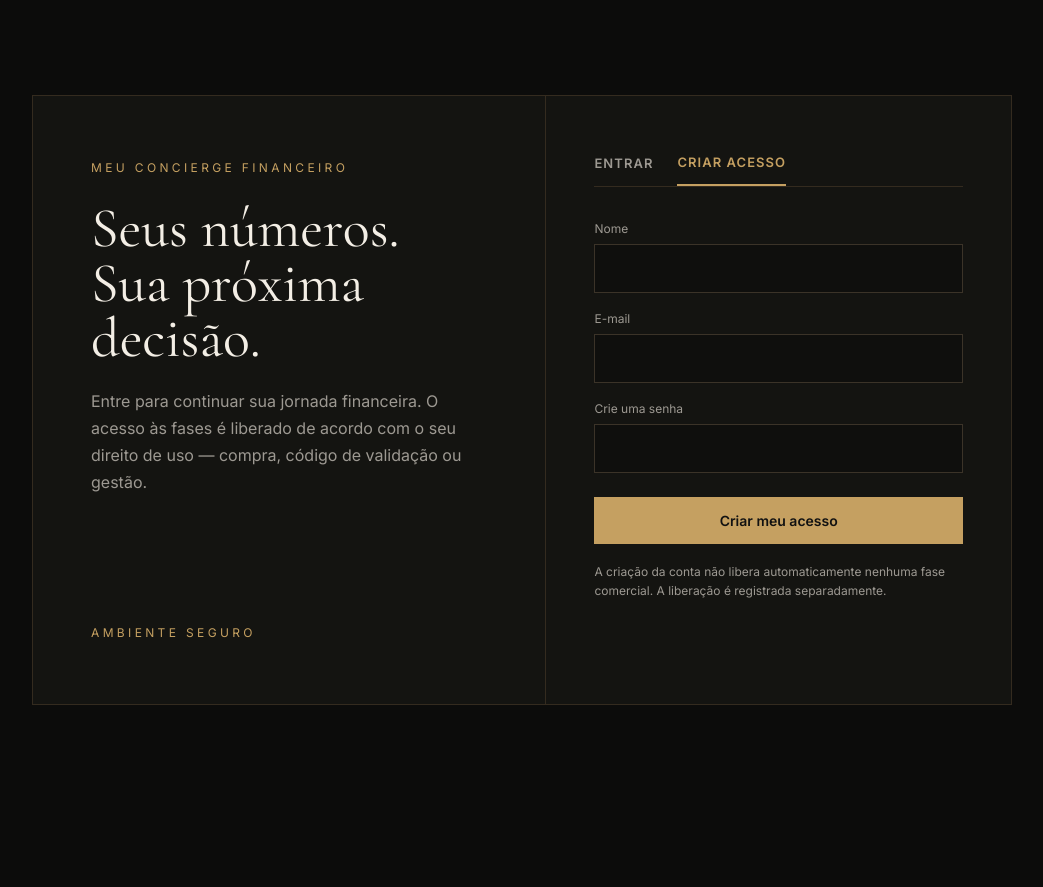
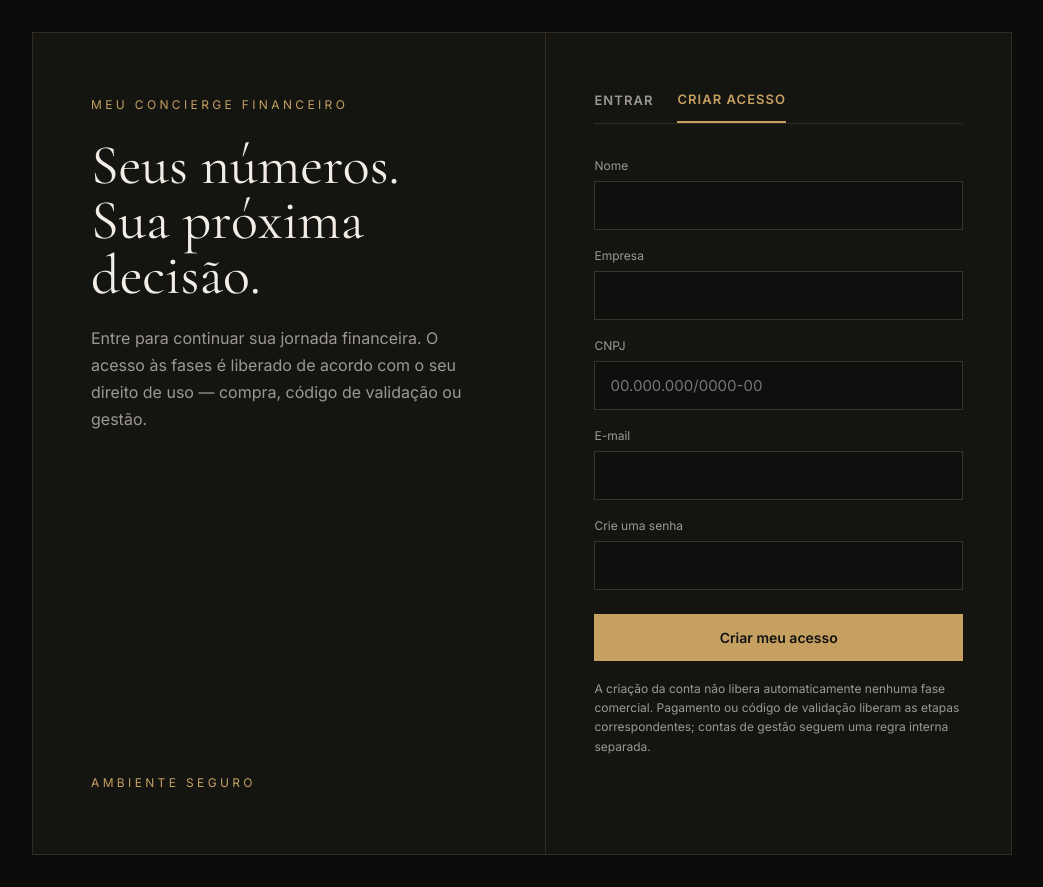
Before and after one commit to contessasuzi/meuconciergefinanceiro, a website: page acesso/index.html in a window 1280 px wide. Both pictures are taken after a click on the button "CRIAR ACESSO". Shown: the whole page, without its empty margins (118-1161 px from the left). Before the commit the page ends 800 px from the top, so only its background shows below. Drawn offline with Linux system fonts and the light colour scheme.

Commit message:
feat: collect company and CNPJ at account creation

```diff
--- a/acesso/index.html
+++ b/acesso/index.html
@@ -59,12 +59,16 @@ button.primary{width:100%;margin-top:24px;background:var(--gold);border:0;color:
     <form id="register" class="hidden">
       <label>Nome</label>
       <input type="text" name="fullName" autocomplete="name">
+      <label>Empresa</label>
+      <input type="text" name="companyName" autocomplete="organization">
+      <label>CNPJ</label>
+      <input type="text" name="cnpj" inputmode="numeric" placeholder="00.000.000/0000-00">
       <label>E-mail</label>
       <input type="email" name="email" autocomplete="email" required>
       <label>Crie uma senha</label>
       <input type="password" name="password" autocomplete="new-password" minlength="10" required>
       <button class="primary" type="submit">Criar meu acesso</button>
-      <div class="small">A criação da conta não libera automaticamente nenhuma fase comercial. A liberação é registrada separadamente.</div>
+      <div class="small">A criação da conta não libera automaticamente nenhuma fase comercial. Pagamento ou código de validação liberam as etapas correspondentes; contas de gestão seguem uma regra interna separada.</div>
     </form>
 
     <div id="msg" class="msg"></div>
```
